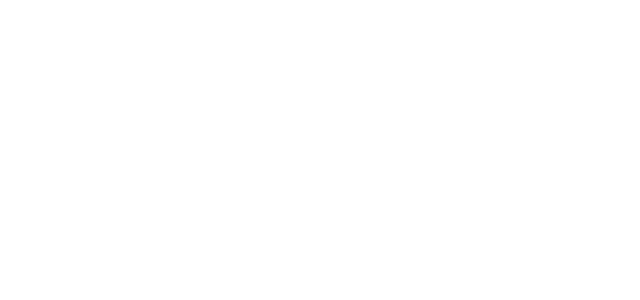
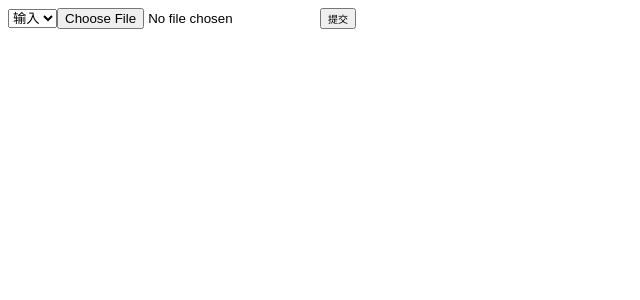
Before and after one commit to fish-cai/vw-hub, a Vue app: page / in a window 1280 px wide. Shown: the top 300 px of the page, without its empty margins (0-640 px from the left). Built offline with nearby package versions, Linux system fonts and the light colour scheme.

Commit message:
上传功能

```diff
--- a/package.json
+++ b/package.json
@@ -11,6 +11,7 @@
     "type-check": "vue-tsc --build --force"
   },
   "dependencies": {
+    "axios": "^1.6.8",
     "vue": "^3.4.21"
   },
   "devDependencies": {
--- a/src/App.vue
+++ b/src/App.vue
@@ -1,8 +1,15 @@
-<script setup lang="ts">
+<template>
+  <Upload/>
+</template>
+<script lang="ts">
+import Upload from "./components/Upload.vue";
+export default {
+  name: "App",
+  components: {Upload},
+};
 </script>
 
-<template>
-</template>
+
 
 <style scoped>
 </style>
--- /dev/null
+++ b/src/components/Upload.vue
@@ -0,0 +1,68 @@
+<template>
+  <form @submit.prevent="submitForm">
+    <select v-model="formData.fileType">
+      <option value=1>输入</option>
+      <option value=2>输出</option>
+    </select>
+    <input type="file" ref="fileInputRef" @change="handleFileChange" />
+    <button type="submit">提交</button>
+  </form>
+</template>
+
+<script setup lang="ts" name="Upload">
+import { ref } from 'vue';
+import axios from 'axios';
+
+interface FormData {
+  fileType: 1 | 2; // 1: 输入, 2: 输出
+  file: File | null;
+}
+
+const formData = ref<FormData>({
+  fileType: 1,
+  file: null
+});
+
+const fileInputRef = ref<HTMLInputElement | null>(null);
+
+const submitForm = () => {
+  const formDataToSend = new FormData();
+  formDataToSend.append('fileType', formData.value.fileType+"");
+  if (formData.value.file) {
+    formDataToSend.append('file', formData.value.file);
+  }
+  // 发送 formDataToSend 到后端接口
+  axios.post('http://localhost:8080/vwHubInput/upload', formDataToSend,{
+    headers: {
+      'Content-Type': 'multipart/form-data'
+    }
+  })
+    .then(response => {
+      console.log(response)
+      // 处理成功响应
+    })
+    .catch(error => {
+      console.log(error)
+      // 处理错误响应
+    });
+};
+
+const handleFileChange = () => {
+  const files = fileInputRef.value?.files;
+  if (files && files.length) {
+    formData.value.file = files[0];
+  }
+};
+</script>
+<style>
+.upload {
+  background-color: skyblue;
+  box-shadow: 0 0 10px;
+  border-radius: 10px;
+  padding: 20px;
+}
+button {
+  margin: 0 10px;
+  font-size: 10px;
+}
+</style>
```
Also changed, not shown: 1 other file (tests, documents, lock files or other folders).
